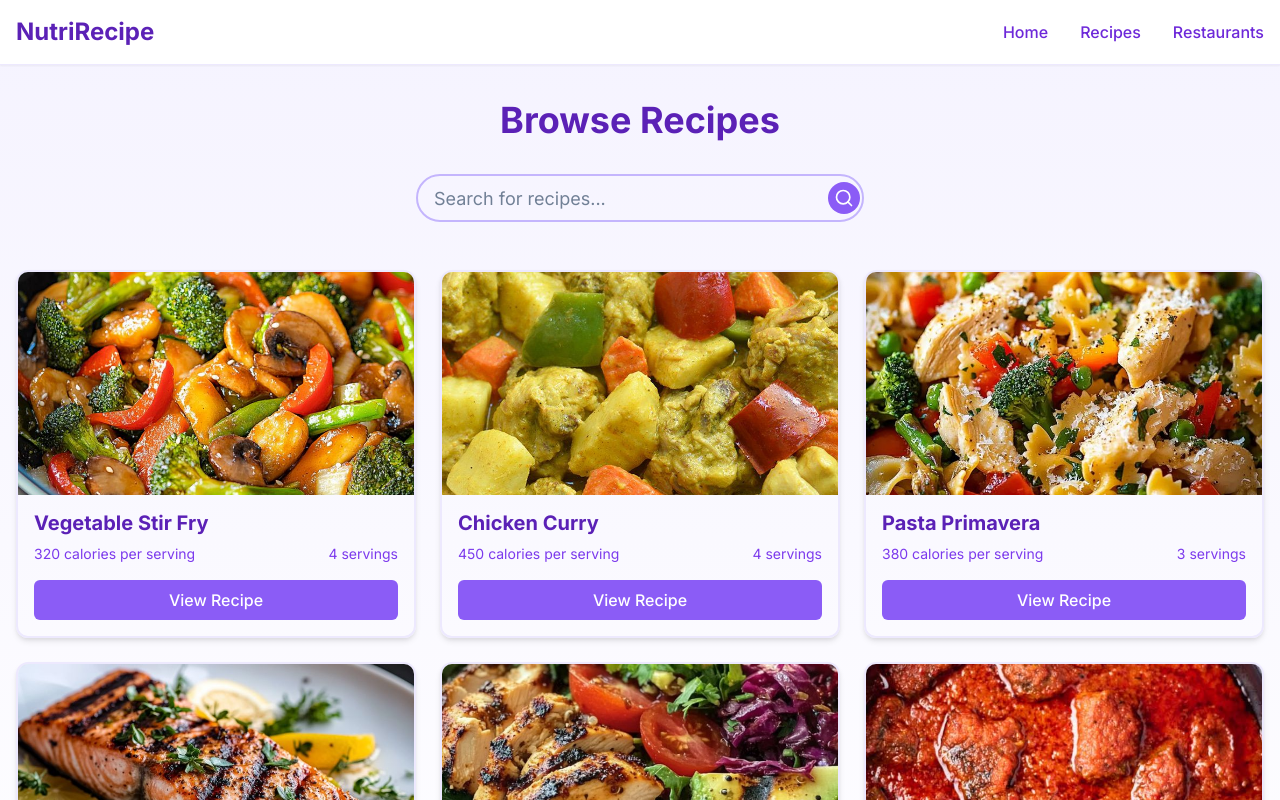
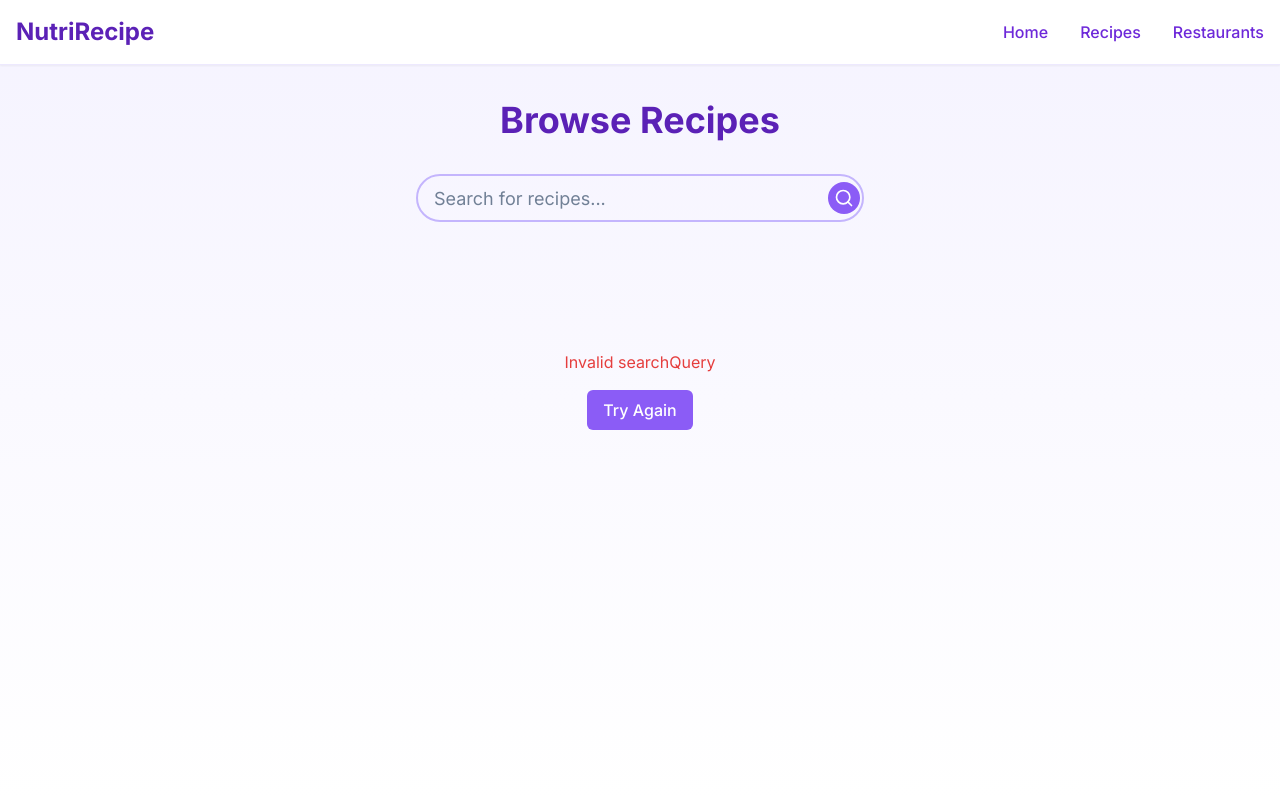
Before and after one commit to favouritesam/food-inquiry-web-application, a Next.js app in the folder food-inquiry/: page /recipes in a window 1280 px wide. Shown: the top 800 px of the page. Built offline with nearby package versions, Linux system fonts and the light colour scheme; what @chakra-ui/next-js would draw is missing.

Commit message:
implementation completed

```diff
--- a/food-inquiry/src/components/containers/recipe-list.tsx
+++ b/food-inquiry/src/components/containers/recipe-list.tsx
@@ -18,6 +18,11 @@ export default function RecipeList({ searchQuery }: { searchQuery: string }) {
     const [error, setError] = useState("")
 
     useEffect(() => {
+        if (!searchQuery) {
+            setError("Invalid searchQuery")
+            setLoading(false)
+            return
+        }
         const fetchRecipes = async () => {
             setLoading(true)
             try {
```
